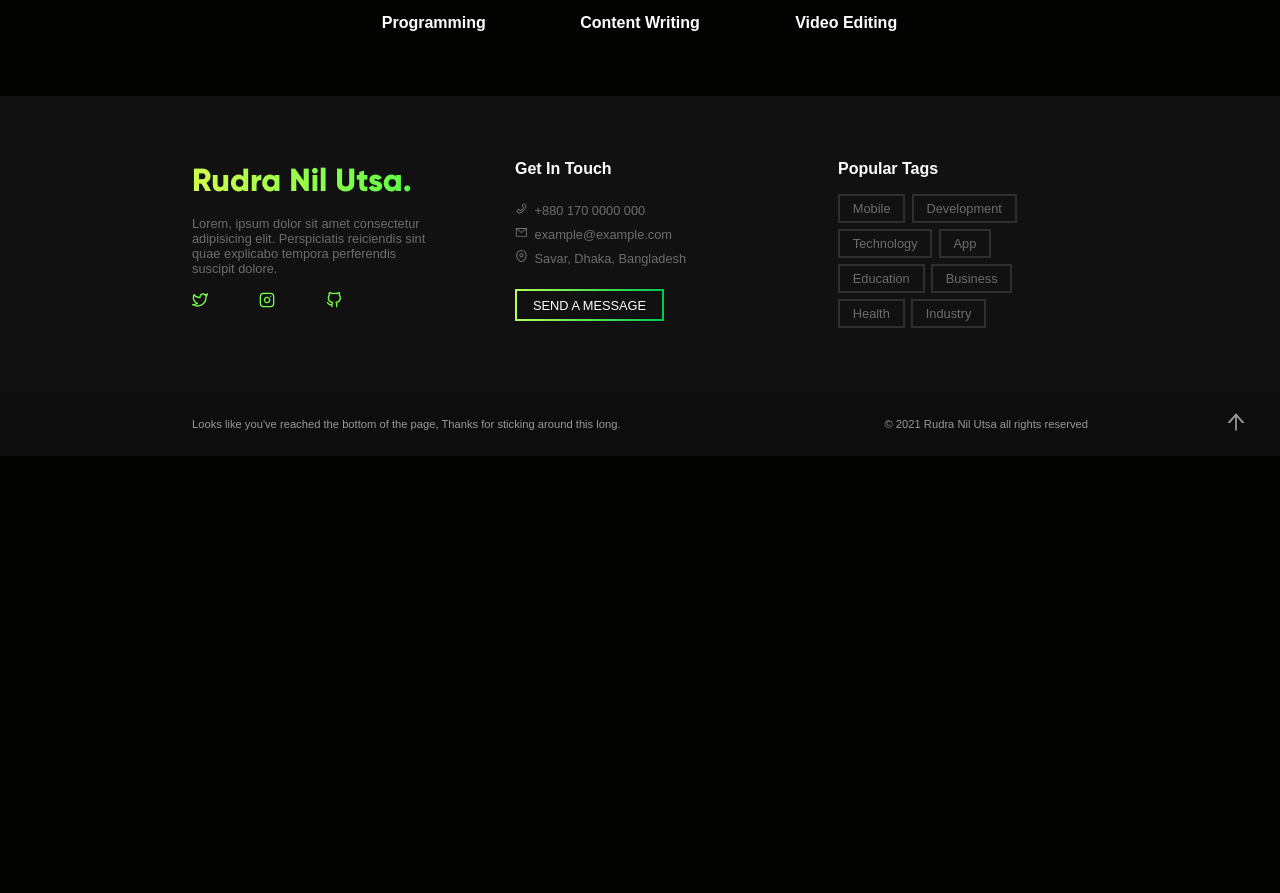
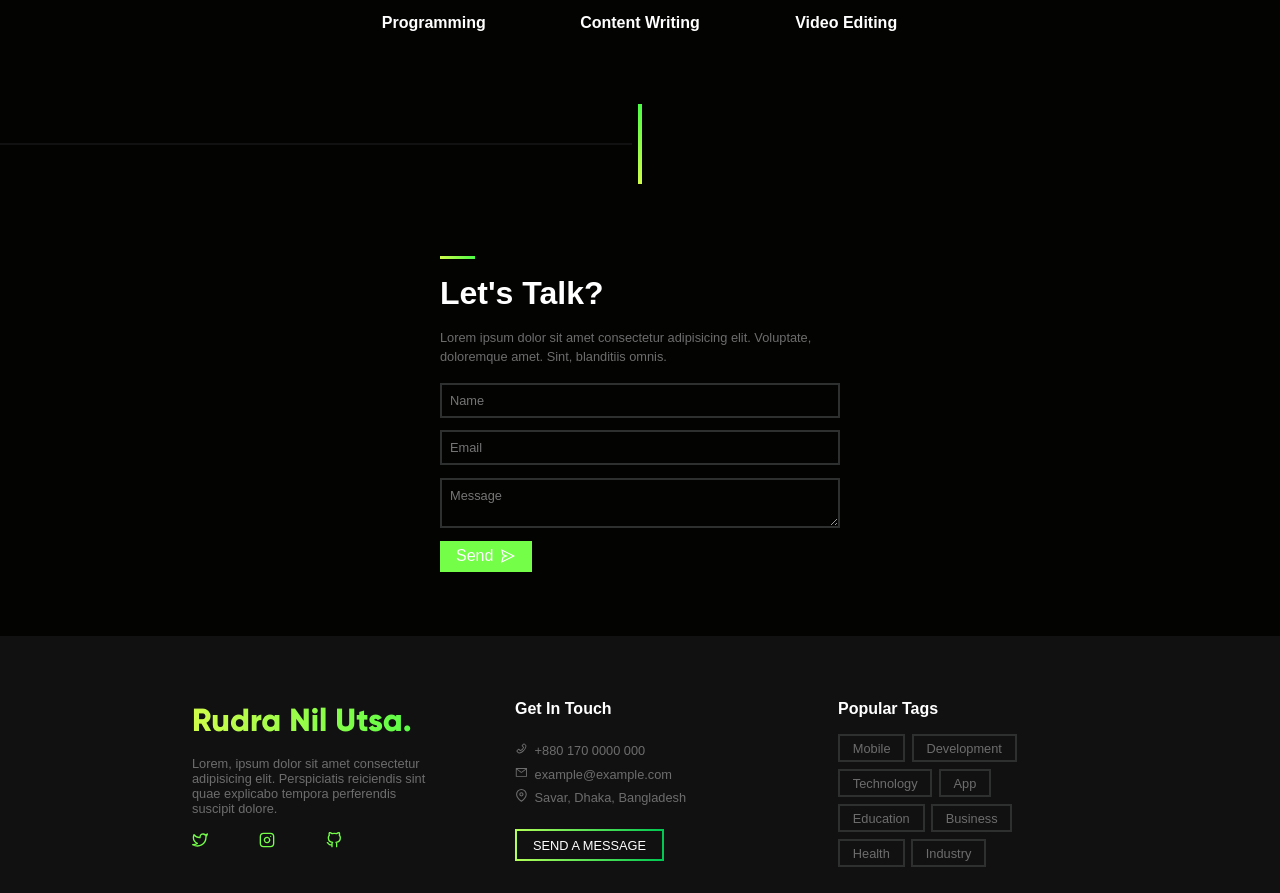
Before and after one commit to safin-sys/rudra-nil-utsa, a Next.js app: page / in a window 1280 px wide. Shown: the part 1129-2022 px from the top of the page. Before the commit the page ends 1585 px from the top, so only its background shows below. Built offline with nearby package versions, Linux system fonts and the light colour scheme.

Commit message:
toast added, lets talk added with netlify forms

```diff
--- /dev/null
+++ b/components/Talk.jsx
@@ -0,0 +1,39 @@
+import style from '../styles/index/Talk.module.scss'
+import { AiOutlineSend } from 'react-icons/ai'
+import { ToastContainer, toast } from 'react-toastify';
+import 'react-toastify/dist/ReactToastify.min.css';
+
+const Talk = () => {
+    const notify = () => {
+        toast.dark("👍 Message Sent Successfully", {
+            position: toast.POSITION.BOTTOM_LEFT
+        })
+    }
+    const handleSubmit = e => {
+        e.preventDefault();
+        e.target.reset();
+        notify();
+    }
+    return (
+        <div className={`${style.talk} container`}>
+            <div className={style.talkCon}>
+                <header>
+                    <div className={style.hline}></div>
+                    <h1>Let's Talk?</h1>
+                    <p>Lorem ipsum dolor sit amet consectetur adipisicing elit. Voluptate, doloremque amet. Sint, blanditiis omnis.</p>
+                </header>
+
+                <form onSubmit={handleSubmit} name="contact-form" method="POST" data-netlify="true">
+                    <input type="hidden" name="form-name" value="contact-form" />
+                    <input type="text" placeholder="Name" required />
+                    <input type="email" placeholder="Email" required />
+                    <textarea name="message" id="msg" placeholder="Message" required ></textarea>
+                    <button type="submit">Send<AiOutlineSend /></button>
+                </form>
+            </div>
+            <ToastContainer />
+        </div>
+    )
+}
+
+export default Talk
--- a/package.json
+++ b/package.json
@@ -13,6 +13,7 @@
     "rc-progress": "^3.1.3",
     "react": "17.0.1",
     "react-dom": "17.0.1",
+    "react-toastify": "^7.0.3",
     "sass": "^1.32.8"
   },
   "devDependencies": {
--- a/pages/index.js
+++ b/pages/index.js
@@ -4,6 +4,7 @@ import Footer from '../components/Footer'
 import Hero from '../components/Hero'
 import Love from '../components/Love'
 import Navbar from '../components/Navbar'
+import Talk from '../components/Talk'
 
 export default function Home() {
   return (
@@ -16,6 +17,8 @@ export default function Home() {
       <Hero />
       <Divider direction="right" />
       <Love />
+      <Divider direction="left" />
+      <Talk />
       <Footer />
     </>
   )
--- a/styles/global.css
+++ b/styles/global.css
@@ -46,6 +46,10 @@ button:focus {
   color: transparent;
 }
 
+.Toastify__progress-bar--dark {
+  background: #00C853 !important;
+}
+
 @media (max-width: 768px) {
   .container {
     width: 85%;
--- /dev/null
+++ b/styles/index/Talk.module.scss
@@ -0,0 +1,47 @@
+.talk {
+    margin: 4rem auto;
+    display: grid;
+    place-content: center;
+    .talkCon {
+        max-width: 400px;
+        header {
+            margin-bottom: 1rem;
+            .hline {
+                height: .2rem;
+                width: 2.2rem;
+                background: linear-gradient(to left, #4CFD46, #D0FC4B);
+                z-index: 1;
+            }
+            h1 {
+                font-size: 2rem;
+                margin: 1rem 0;
+            }
+            p {
+                font-size: .8rem;
+                color: #6d6d6d;
+                line-height: 1.2rem;
+            }
+        }
+        form {
+            display: flex;
+            flex-direction: column;
+            gap: .8rem;
+            input,
+            textarea {
+                background-color: transparent;
+                padding: .5rem .5rem;
+                border: 2px solid #2E2F2F;
+                font-size: .8rem;
+            }
+            button {
+                display: flex;
+                align-items: center;
+                gap: .4rem;
+                padding: .4rem 1rem;
+                width: fit-content;
+                background-color: #74FE48;
+                border: none;
+            }
+        }
+    }
+}
```
Also changed, not shown: 1 other file (tests, documents, lock files or other folders).
